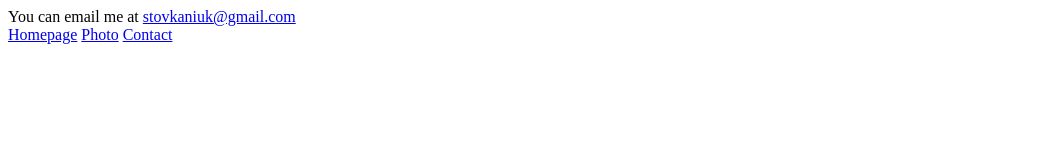
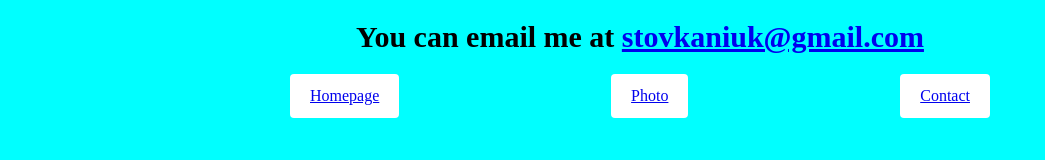
Before and after one commit to svitlana-tov/Croissant, a plain HTML site: page contact.html in a window 1280 px wide. Shown: the whole page, without its empty margins (0-1045 px from the left). Drawn offline with Linux system fonts and the light colour scheme.

Commit message:
added css

```diff
--- a/contact.html
+++ b/contact.html
@@ -4,13 +4,18 @@
     <meta charset="UTF-8" />
     <meta name="viewport" content="width=device-width, initial-scale=1.0" />
     <title>Document</title>
+    <link rel="stylesheet" href="css/styles.css" />
   </head>
   <body>
-    You can email me at
-    <a href="mailto:stovkaniuk@gmail.com">stovkaniuk@gmail.com</a>
-    <br />
-    <a href="/index.html">Homepage</a>
-    <a href="/photo.html">Photo</a>
-    <a href="/contact.html">Contact</a>
+    <h1>
+      You can email me at
+      <a href="mailto:stovkaniuk@gmail.com">stovkaniuk@gmail.com</a>
+    </h1>
+
+    <div class="navigation">
+      <a href="/index.html" class="nav">Homepage</a>
+      <a href="/photo.html" class="nav">Photo</a>
+      <a href="/contact.html" class="nav">Contact</a>
+    </div>
   </body>
 </html>
--- a/css/styles.css
+++ b/css/styles.css
@@ -0,0 +1,20 @@
+h1 {
+  text-align: center;
+  font-size: 30px;
+}
+body {
+  background-color: aqua;
+  max-width: 700px;
+  display: block;
+  margin: 0 auto;
+}
+.navigation {
+  display: flex;
+  justify-content: space-between;
+}
+.nav {
+  border: 1 px solid black;
+  background-color: #fff;
+  padding: 13px 20px;
+  border-radius: 4px;
+}
```
Also changed, not shown: index.html (+7 -4 lines), photo.html (+8 -4 lines).
